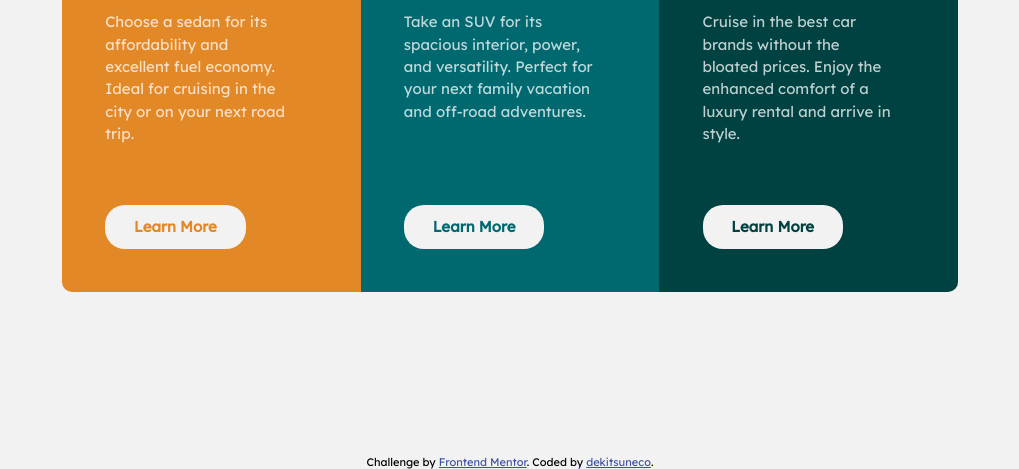
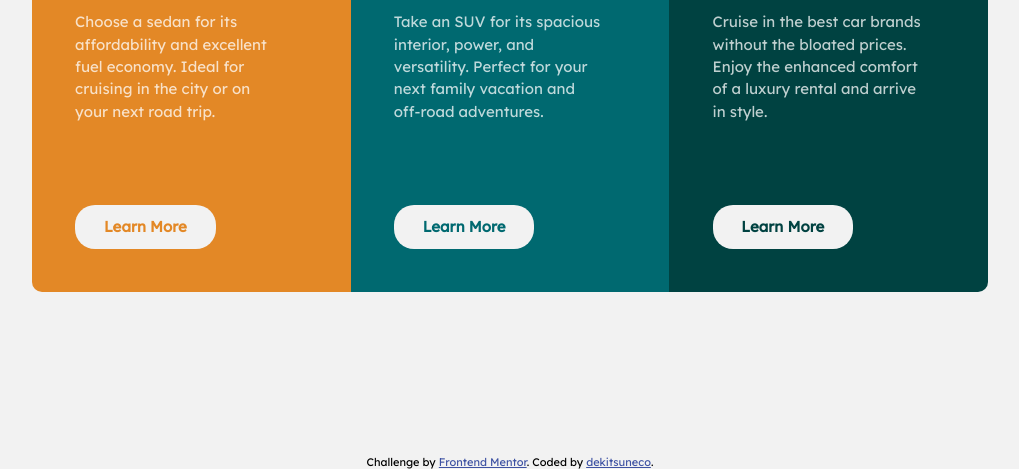
Before and after one commit to dekitsuneco/3-column-card-component, a website: page app/index.html in a window 1280 px wide. Shown: the part 331-800 px from the top of the page, without its empty margins (130-1149 px from the left). Drawn offline with Linux system fonts and the light colour scheme.

Commit message:
Set max-width for card list in rem instead of percentage

```diff
--- a/app/src/styles/scss/style.scss
+++ b/app/src/styles/scss/style.scss
@@ -42,8 +42,8 @@ main {
 }
 
 .card-list {
-  max-width: 70%;
-  margin: 3.8rem auto;
+  max-width: 59.76rem;
+  margin: 3.8rem 1.5rem;
   display: flex;
   flex-direction: column;
   align-items: center;
@@ -54,6 +54,7 @@ main {
   @media (min-width: 1080px) {
     flex-direction: row;
     align-items: stretch;
+    margin: 3.8rem auto;
   }
 }
 
@@ -82,8 +83,6 @@ main {
       margin-bottom: 1.7rem;
     }
   }
-
-
 
   &__title {
     margin-bottom: 1.3rem;
```
Also changed, not shown: app/src/styles/style.css, 1 other file.
